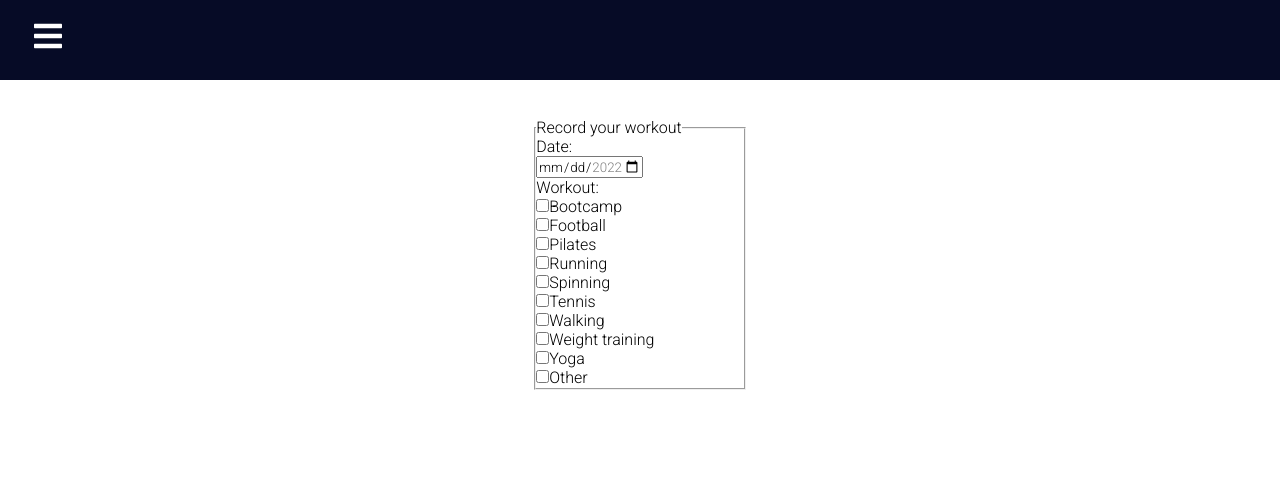
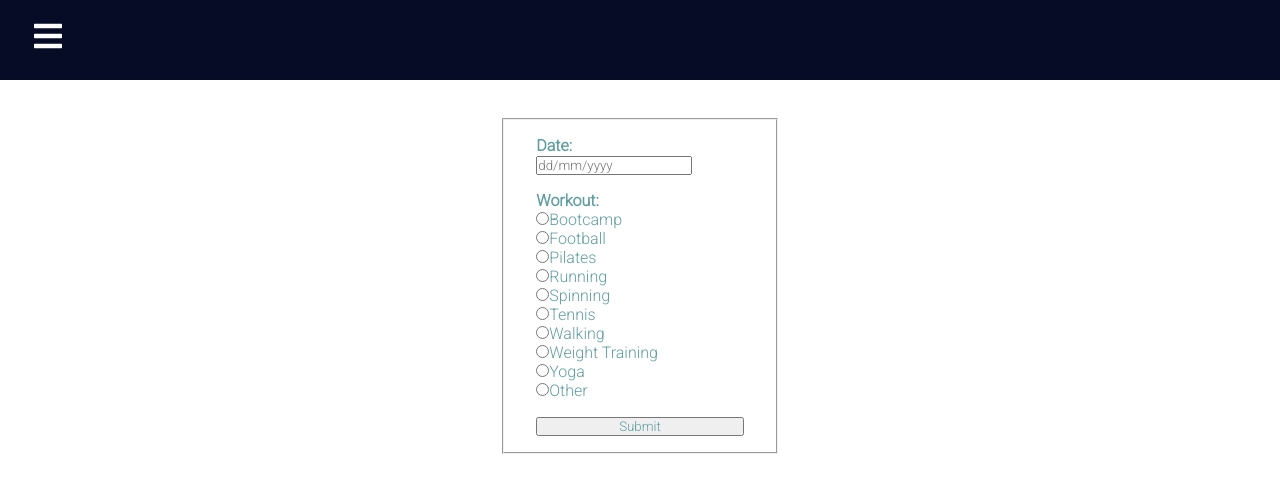
Before and after one commit to F-DSOUZA/fitness-tracker-pwa, a React (Create React App) app: page / in a window 1280 px wide. Shown: the top 492 px of the page. Built offline with nearby package versions, Linux system fonts and the light colour scheme.

Commit message:
basic styling added

```diff
--- a/src/components/context.tsx
+++ b/src/components/context.tsx
@@ -23,7 +23,7 @@ type Actions = { type: ActionType; data: Array<Workout | null> };
 
 type API = {
   onFilterWorkouts: (uuid: string, month: string, year: string) => void;
-  onCreateWorkouts: (uuid: string, data: Workout) => void;
+  onCreateWorkouts: (uuid: string, data: FormData) => void;
   onGetWorkouts: (uuid: string) => void;
 };
 
@@ -37,7 +37,6 @@ const reducer = (state: State, action: Actions): State => {
     case 'getWorkouts':
       return { ...state, tracker: action.data || [] };
     case 'filterWorkouts':
-      console.log('state change dispatch');
       return {
         ...state,
         filteredWorkouts: action.data || [],
@@ -60,7 +59,7 @@ export const TrackerDataProvider = (props: children) => {
   const getData = async (
     url: string,
     actionType: Actions['type'],
-    payload?: Workout
+    payload?: FormData
   ) => {
     console.log(url);
     const options = payload
@@ -94,7 +93,7 @@ export const TrackerDataProvider = (props: children) => {
     ) => {
       await getData(filterURL(uuid, month, year), 'filterWorkouts');
     };
-    const onCreateWorkouts = async (uuid: string, data: Workout) => {
+    const onCreateWorkouts = async (uuid: string, data: FormData) => {
       await getData(postURL(uuid), 'addWorkout', data);
     };
     const onGetWorkouts = async (uuid: string) => {
--- a/src/pages/home.css
+++ b/src/pages/home.css
@@ -1,12 +1,36 @@
+fieldset {
+  padding: 1rem 2rem;
+  color: cadetblue;
+}
+
+legend {
+  font-weight: bolder;
+}
+
+legend:last-of-type {
+  padding-top: 1rem;
+}
+
 .form {
   display: flex;
   flex-direction: column;
 }
 
-input[type='checkbox'][id='other'] + label + input[type='text'] {
+input[type='radio'] {
+  accent-color: cadetblue;
+  padding: 0.25 rem;
+}
+
+input[type='radio'][id='other'] + label + input[type='text'] {
   visibility: hidden;
 }
 
-input[type='checkbox'][id='other']:checked + label + input[type='text'] {
+input[type='radio'][id='other']:checked + label + input[type='text'] {
   visibility: visible;
+  margin-left: 0.5rem;
 }
+
+input[type='submit'] {
+  color: cadetblue;
+  margin-top: 1rem;
+}
--- a/src/pages/home.tsx
+++ b/src/pages/home.tsx
@@ -1,137 +1,104 @@
-import React, { useRef } from 'react';
+import { off } from 'process';
+import React, { MutableRefObject, useRef } from 'react';
 import { useApiContext } from '../components/context';
 import Section from '../components/section';
 import './home.css';
 
 export default function Home() {
-  const otherCheckboxRef = useRef(null);
+  const formRef: MutableRefObject<HTMLFormElement | null> = useRef(null);
   const otherInputRef = useRef(null);
 
   const { onCreateWorkouts } = useApiContext();
 
-  const handleSubmit = () => {
-    //Monday- https://stackoverflow.com/questions/71384018/typing-object-fromentriesnew-formdataform and fix this
-    const payload = { workout_type: '', workout_date: '' };
-    onCreateWorkouts('1', payload);
+  const handleSubmit = (e: React.FormEvent) => {
+    console.log('handlesubmit');
+    if (formRef.current) {
+      const formData = new FormData(formRef?.current);
+      for (const pair of formData.entries()) {
+        if (pair[1] === 'other') {
+          formData.delete(pair[0]);
+        }
+        if (pair[0] === 'other_type') {
+          formData.append('workout_type', pair[1]);
+          formData.delete(pair[0]);
+        }
+        if (!pair[1]) {
+          console.log(pair[0]);
+          formData.delete(pair[0]);
+        }
+      }
+      for (const pair of formData.entries()) {
+        console.log(pair);
+      }
+      //Rui - how do i type form data FormDate<Workout>
+      onCreateWorkouts('1', formData);
+    }
+
+    e.preventDefault();
   };
 
+  const inputConfig = [
+    { id: 'bootcamp', title: 'Bootcamp' },
+    { id: 'football', title: 'Football' },
+    { id: 'pilates', title: 'Pilates' },
+    { id: 'running', title: 'Running' },
+    { id: 'spinning', title: 'Spinning' },
+    { id: 'tennis', title: 'Tennis' },
+    { id: 'walking', title: 'Walking' },
+    { id: 'weights', title: 'Weight Training' },
+    { id: 'yoga', title: 'Yoga' },
+  ];
   return (
     <Section>
       <fieldset>
-        <legend>Record your workout</legend>
-        <form className="form" onSubmit={handleSubmit}>
+        <form
+          className="form"
+          ref={formRef}
+          onSubmit={(e) => handleSubmit(e)}
+          name="form"
+        >
           <div>
             <legend>Date:</legend>
             <input
               required
-              type="date"
+              placeholder="dd/mm/yyyy"
+              type="text"
               id="workoutDate"
-              name="workoutDate"
-              value=""
-              min="2022-01-01"
-              max="2022-12-31"
+              name="workout_date"
             ></input>
             <legend>Workout:</legend>
           </div>
+
+          {inputConfig.map((item, i) => (
+            <div key={i}>
+              <input
+                name="workout_type"
+                value={item.id}
+                type="radio"
+                id={item.id}
+              ></input>
+              <label htmlFor="bootcamp">{item.title}</label>
+            </div>
+          ))}
+
           <div>
             <input
-              name="workoutType"
-              value="bootcamp"
-              type="checkbox"
-              id="bootcamp"
-            ></input>
-            <label htmlFor="bootcamp">Bootcamp</label>
-          </div>
-          <div>
-            <input
-              name="workoutType"
-              value="football"
-              type="checkbox"
-              id="football"
-            ></input>
-            <label htmlFor="football">Football</label>
-          </div>
-          <div>
-            <input
-              name="workoutType"
-              value="pilates"
-              type="checkbox"
-              id="pilates"
-            ></input>
-            <label htmlFor="pilates">Pilates</label>
-          </div>
-          <div>
-            <input
-              name="workoutType"
-              value="running"
-              type="checkbox"
-              id="running"
-            ></input>
-            <label htmlFor="running">Running</label>
-          </div>
-          <div>
-            <input
-              name="workoutType"
-              value="spinning"
-              type="checkbox"
-              id="spinning"
-            ></input>
-            <label htmlFor="spinning">Spinning</label>
-          </div>
-          <div>
-            <input
-              name="workoutType"
-              value="tennis"
-              type="checkbox"
-              id="tennis"
-            ></input>
-            <label htmlFor="tennis">Tennis</label>
-          </div>
-          <div>
-            <input
-              name="workoutType"
-              value="walking"
-              type="checkbox"
-              id="walking"
-            ></input>
-            <label htmlFor="walking">Walking</label>
-          </div>
-          <div>
-            <input
-              name="workoutType"
-              value="weights"
-              type="checkbox"
-              id="weights"
-            ></input>
-            <label htmlFor="weights">Weight training</label>
-          </div>
-          <div>
-            <input
-              name="workoutType"
-              value="yoga"
-              type="checkbox"
-              id="yoga"
-            ></input>
-            <label htmlFor="yoga">Yoga</label>
-          </div>
-          <div>
-            <input
-              ref={otherCheckboxRef}
-              name="workoutType"
+              name="workout_type"
               value="other"
-              type="checkbox"
+              type="radio"
               id="other"
             ></input>
             <label htmlFor="other">Other</label>
             <input
               className="otherInput"
-              ref={otherInputRef}
+              //ref={otherInputRef}
               type="text"
               id="otherValue"
-              name="other"
+              name="other_type"
               placeholder="name of activity"
             />
           </div>
+          <input type="submit" />
         </form>
       </fieldset>
     </Section>
```
